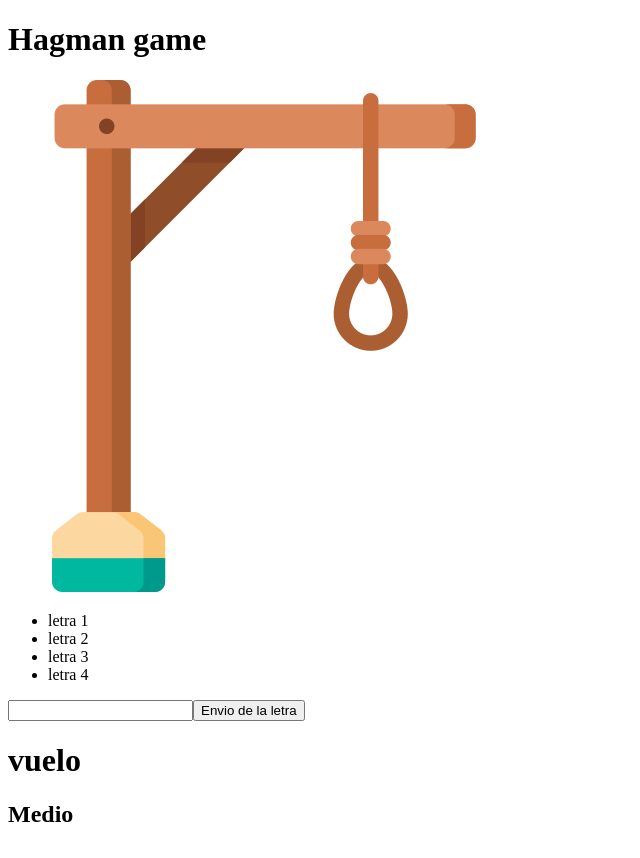
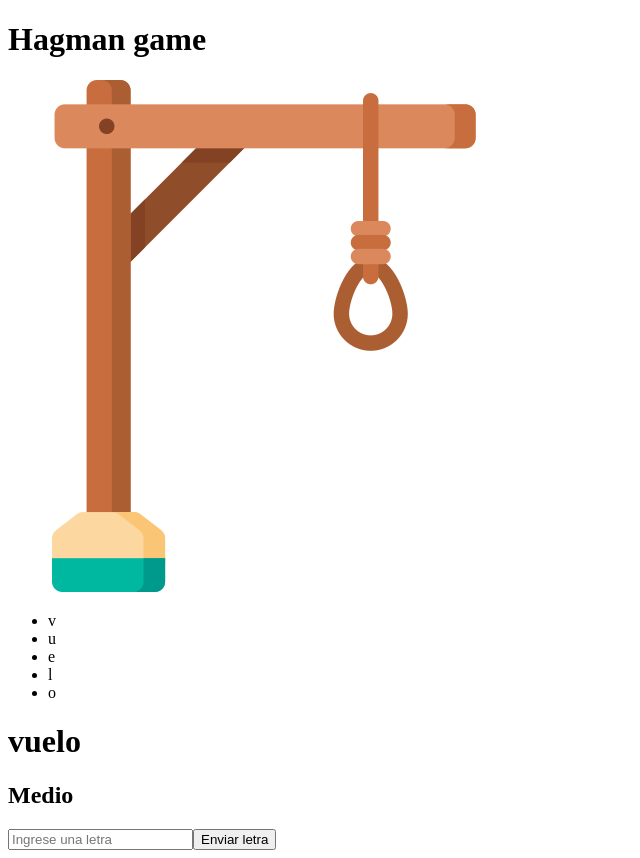
Before and after one commit to KhadaJhiin/ahorcadoGame-react, a React (Vite) app: page / in a window 1280 px wide. Shown: the whole page, without its empty margins (0-640 px from the left). Built offline with nearby package versions, Linux system fonts and the light colour scheme.

Commit message:
Se realiza parte de la logica del juego

```diff
--- a/src/App.jsx
+++ b/src/App.jsx
@@ -1,42 +1,26 @@
 //Importacion de componentes y demas
 import Escenario from "./components/Escenario";
-import FormAttemps from "./components/FormAttemps";
 import Header from "./components/Header";
+import EnvioDeLetra from "./components/manejoPalabra/EnvioDeLetra";
+import ListaLetras from "./components/manejoPalabra/ListaLetras";
 import ObtenerDificultad from "./components/palabraSecreta/ObtenerDificultad";
 import ObtenerPalabra from "./components/palabraSecreta/ObtenerPalabra";
 
+//Declaracion funciones o variables
 const palabra = ObtenerPalabra();
 const dificultad = ObtenerDificultad(palabra);
+
 //Renderizado de la APP
 const App = () => {
   return(
     <>
       <Header/>
       <Escenario/>
-      <FormAttemps/>
+      <ListaLetras palabra={palabra}/>
       <h1>{palabra}</h1>
       <h2>{dificultad}</h2>
+      <EnvioDeLetra/>
     </>
   )
 }
 export default App;
-
-/*
-Tareas a realizar
-
-1. Escoger la palabra secreta de un formato json de muchas palabras en español---------(***Cumplido***)
-1.5 Generar un estado para la palabra como, facil, medio, dificil----------------------(***Cumplido***)
-2. Crear un espacio en el LI para cada letra que tengamos en la palabra----------------(***En proceso***)
-3. Validar que solo se envie el input cuando se le entre una letra
-4. Mostrar el numero de intentos que le van quedando de un total de 10 intentos
-5. Ir mostrando en una lista las letras que se han ido usando.
-6. Ir mostrando en la lista de los LI las letras que son acertadas
-7. Ir actualizando en la lista de palabras usadas solo las que no son acertadas.
-8. Cuando se acaben los intentos poner perdiste
-9. Si se gana poner ganaste todo esto en popups, con la opcion de reiniciar el juego
-10. Pedir el nombre del jugador al iniciar el juego para poner en titulo bienvenido + name
-    e ir actualizando el titulo cada que bajen intentos como "concentrate", "o muy bien",
-    "Ya valiste","cambiando de fondo etc"
-11. Ir armando la horca por cada intento fallido hasta ahorcarlo
-
-*/
--- a/src/components/FormAttemps.jsx
+++ /dev/null
@@ -1,23 +0,0 @@
-const FormAttemps = () => {
-    return(
-        <form>
-            <ul>
-                <li>
-                    letra 1
-                </li>
-                <li>
-                    letra 2
-                </li>
-                <li>
-                    letra 3
-                </li>
-                <li>
-                    letra 4
-                </li>
-            </ul>
-            <input type="text"/>
-            <button>Envio de la letra</button>
-        </form>
-    )
-}
-export default FormAttemps;
--- /dev/null
+++ b/src/components/manejoPalabra/EnvioDeLetra.jsx
@@ -0,0 +1,39 @@
+const EnvioDeLetra = () => {
+    const handleSubmit = (e) => {
+        e.preventDefault();
+     }
+
+  return (
+    <>
+      <form onSubmit={handleSubmit}>
+        <input type="text" placeholder="Ingrese una letra" name="entrada"/>
+        <button type="submit">Enviar letra</button>
+      </form>
+    </>
+  );
+};
+export default EnvioDeLetra;
+
+
+
+//REACT RECOMIENDA USAR FORMULARIOS CONTROLADOS
+
+
+/*
+Este formulario lo vamos a procesar con Form data, para esto tenemos que.
+
+1. Poner el atributo name a cada input o elemento de nuestro formulario
+
+2. Usamos el evento onSubmit en nuestro formulario, recordar que handle es solo una convension
+   para referirnos a funciones que van a ser controladas por eventos
+
+3. Quitamos el comportamiento por defecto de nuestro formulario que es enviar los datos a travez
+   de la barra del search como con get.
+   Esto lo hacemos activando el prevent default a nuestro formulario solo poniendolo dentro de la
+   funcion handleSubmit
+
+4. Usamos los hooks:
+   useState.
+
+
+*/
--- /dev/null
+++ b/src/components/manejoPalabra/ListaLetras.jsx
@@ -0,0 +1,17 @@
+const ListaLetras = ({ palabra }) => {
+  return (
+    <ul>
+      {palabra.split("").map((letra, index) => (
+        <li key={index}>{letra}</li>
+      ))}
+    </ul>
+  );
+};
+
+export default ListaLetras;
+
+/*
+Usamos los props desestructurados, despues convertimos nuestra palabra en un array
+usando split con un parametro de separacion "" por ultimo convertimos cada letra en
+un elemento de esa lista usando map, recordar siempre poner el KEY.
+*/
--- /dev/null
+++ b/src/components/manejoPalabra/Validacion.jsx
@@ -0,0 +1,6 @@
+const Validacion = () => {
+    return(
+        console.log('Soy la validacion')
+    )
+}
+export default Validacion;
--- a/src/components/palabraSecreta/ObtenerPalabra.jsx
+++ b/src/components/palabraSecreta/ObtenerPalabra.jsx
@@ -1,9 +1,16 @@
-import listaPalabra from './listaPalabras.json';
+import listaPalabra from "./listaPalabras.json";
+
+const normalizarPalabra = (palabra) => {
+  return palabra
+    .normalize("NFD")
+    .replace(/[\u0300-\u036f]/g, "")
+    .replace(/ñ/g, "n")
+    .replace(/Ñ/g, "N");
+};
 
 const ObtenerPalabra = () => {
-
-    const indice = Math.floor(Math.random()*listaPalabra.length);
-    return(listaPalabra[indice])
-
-}
+  const indice = Math.floor(Math.random() * listaPalabra.length);
+  const palabraNormalizada = normalizarPalabra(listaPalabra[indice]);
+  return palabraNormalizada;
+};
 export default ObtenerPalabra;
```
Also changed, not shown: src/components/palabraSecreta/ObtenerDificultad.jsx (+8 -8 lines), 1 other file (tests, documents, lock files or other folders).
